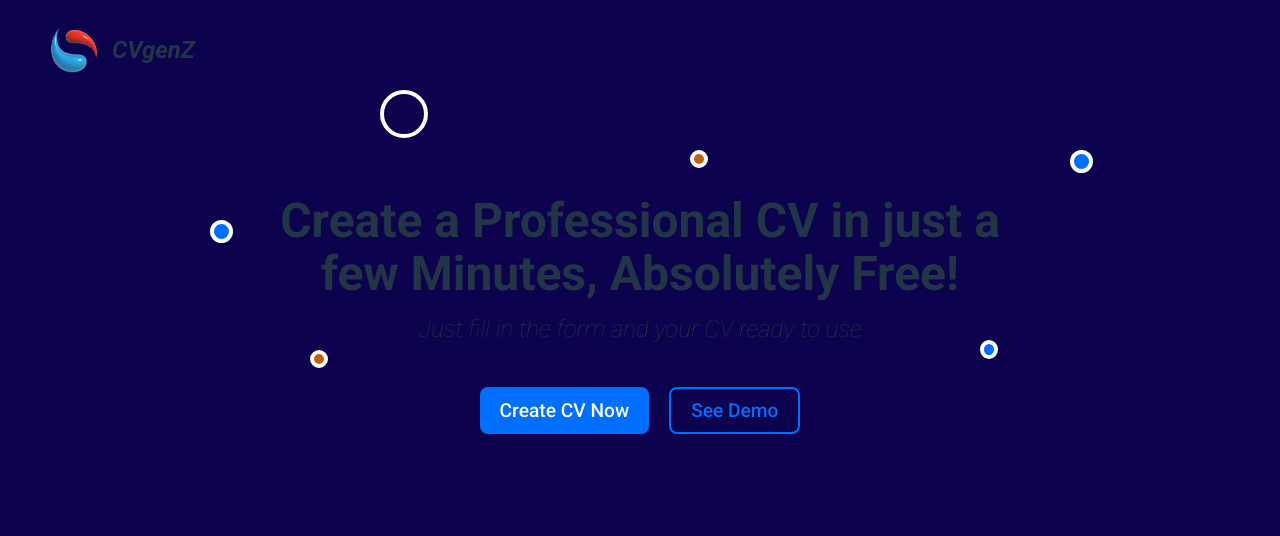
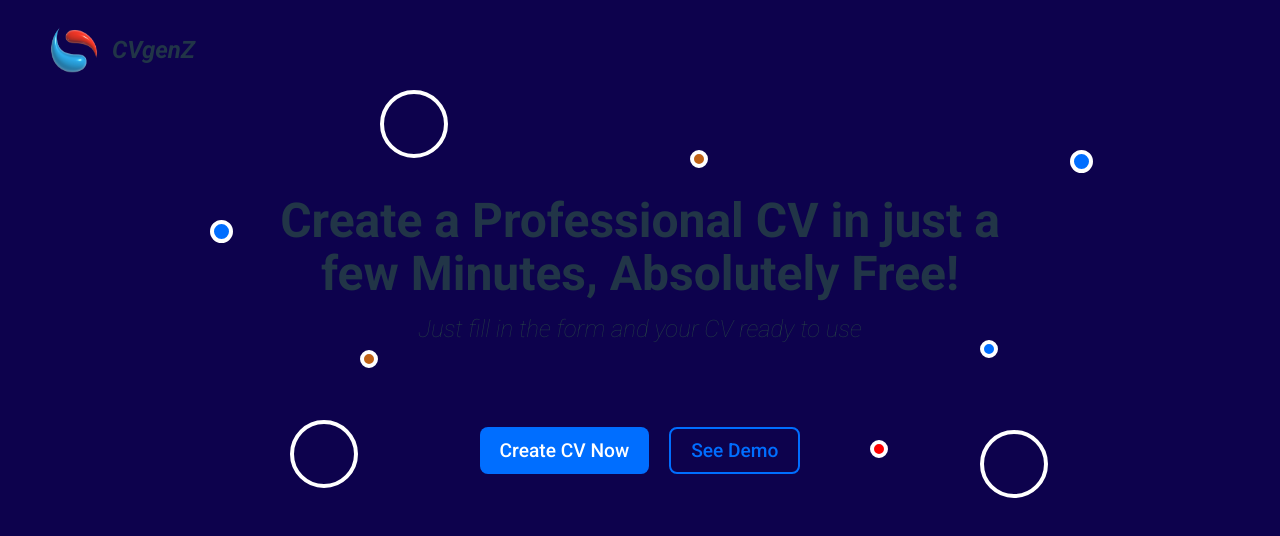
Before and after one commit to NebiyuCS50/CV-Application, a React (Vite) app: page / in a window 1280 px wide. Shown: the top 536 px of the page. Built offline with nearby package versions, Linux system fonts and the light colour scheme.

Commit message:
style: style landing page

```diff
--- a/src/LandingPage.css
+++ b/src/LandingPage.css
@@ -44,19 +44,25 @@ h1 {
   background-color: rgb(0, 110, 255);
 }
 .t {
-  height: 40px;
-  width: 40px;
+  height: 60px;
+  width: 60px;
   position: absolute;
   border: 4px solid white;
   top: 90px;
   left: 380px;
   border-radius: 100%;
 }
+.t > img {
+  height: 60px;
+  width: 60px;
+  object-fit: cover;
+  border-radius: 100%;
+}
 .th {
   height: 10px;
   width: 10px;
   position: absolute;
-  left: 310px;
+  left: 360px;
   top: 350px;
   border-radius: 100%;
   border: 4px solid white;
@@ -83,7 +89,7 @@ h1 {
   background-color: rgb(0, 110, 255);
 }
 .s {
-  height: 11px;
+  height: 10px;
   width: 10px;
   position: absolute;
   border: 4px solid white;
@@ -92,6 +98,48 @@ h1 {
   border-radius: 100%;
   background-color: rgb(0, 110, 255);
 }
+.se {
+  height: 60px;
+  width: 60px;
+  position: absolute;
+  border: 4px solid white;
+  top: 420px;
+  left: 290px;
+  border-radius: 100%;
+}
+.se > img {
+  height: 60px;
+  width: 60px;
+  object-fit: cover;
+  border-radius: 100%;
+}
+.e {
+  height: 10px;
+  width: 10px;
+  position: absolute;
+  border: 4px solid white;
+  top: 440px;
+  left: 870px;
+  border-radius: 100%;
+  background-color: rgb(255, 0, 0);
+}
+
+.n {
+  height: 60px;
+  width: 60px;
+  position: absolute;
+  border: 4px solid white;
+  top: 430px;
+  left: 980px;
+  border-radius: 100%;
+}
+.n > img {
+  height: 60px;
+  width: 60px;
+  object-fit: cover;
+  border-radius: 100%;
+}
+
 main > p {
   text-align: center;
   font-size: 1.5em;
@@ -102,7 +150,7 @@ main > p {
   display: flex;
   justify-content: center;
   gap: 20px;
-  margin-top: 40px;
+  margin-top: 80px;
 }
 
 button {
```
